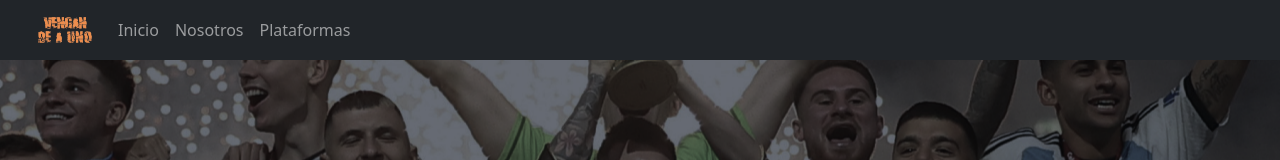
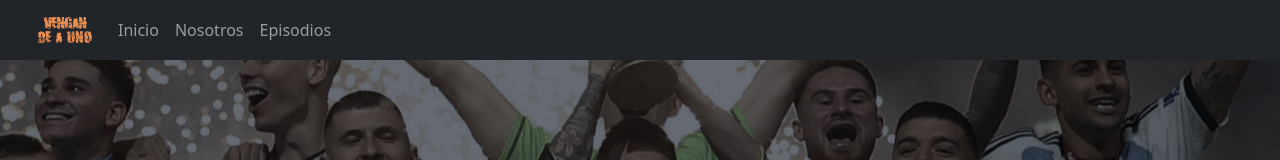
Before and after one commit to juanma-hinojosa/vengan-uno, a React (Vite) app: page / in a window 1280 px wide. Shown: the top 160 px of the page. Built offline with nearby package versions, Linux system fonts and the light colour scheme.

Commit message:
Nav Modified

```diff
--- a/src/App.jsx
+++ b/src/App.jsx
@@ -15,8 +15,8 @@ function App() {
       <Routes>
         <Route exact path='/' element={<Home /> } />
         <Route path='/about' element={<About />} />
-        <Route path='/plataformas' element={<Estrenos />} />
-        <Route path='/plataformas/:id' element={<Episodio />} />
+        <Route path='/episodios' element={<Estrenos />} />
+        <Route path='/episodios/:id' element={<Episodio />} />
         <Route path='*' element={<Error />} />
       </Routes>
       <FooterComponent />
--- a/src/components/EpisodioComponent.jsx
+++ b/src/components/EpisodioComponent.jsx
@@ -13,7 +13,7 @@ function EpisodioComponent(props) {
                     <div className="wrapper-link" >
                         <h3>{props.fecha}</h3>
                         {/* <a href="https://open.spotify.com/show/3IloWajNP7AEmoEvtQiHsD?si=6fd8e6b0055e4b86" target="_blank"> escuchar</a> */}
-                        <Link to={`/plataformas/${props.name}`}>Escuchar</Link>
+                        <Link to={`/episodios/${props.name}`}>Escuchar</Link>
                     </div>
                 </div>
             </div>
--- a/src/components/NavbarComponent.jsx
+++ b/src/components/NavbarComponent.jsx
@@ -20,7 +20,7 @@ function NavbarComponent() {
                             <Link className="nav-link orange" to="/about">Nosotros</Link>
                         </li>
                         <li className="nav-item">
-                            <Link className="nav-link orange" to="/plataformas">Plataformas</Link>
+                            <Link className="nav-link orange" to="/episodios">Episodios</Link>
                         </li>
                     </ul>
                 </div>
```
